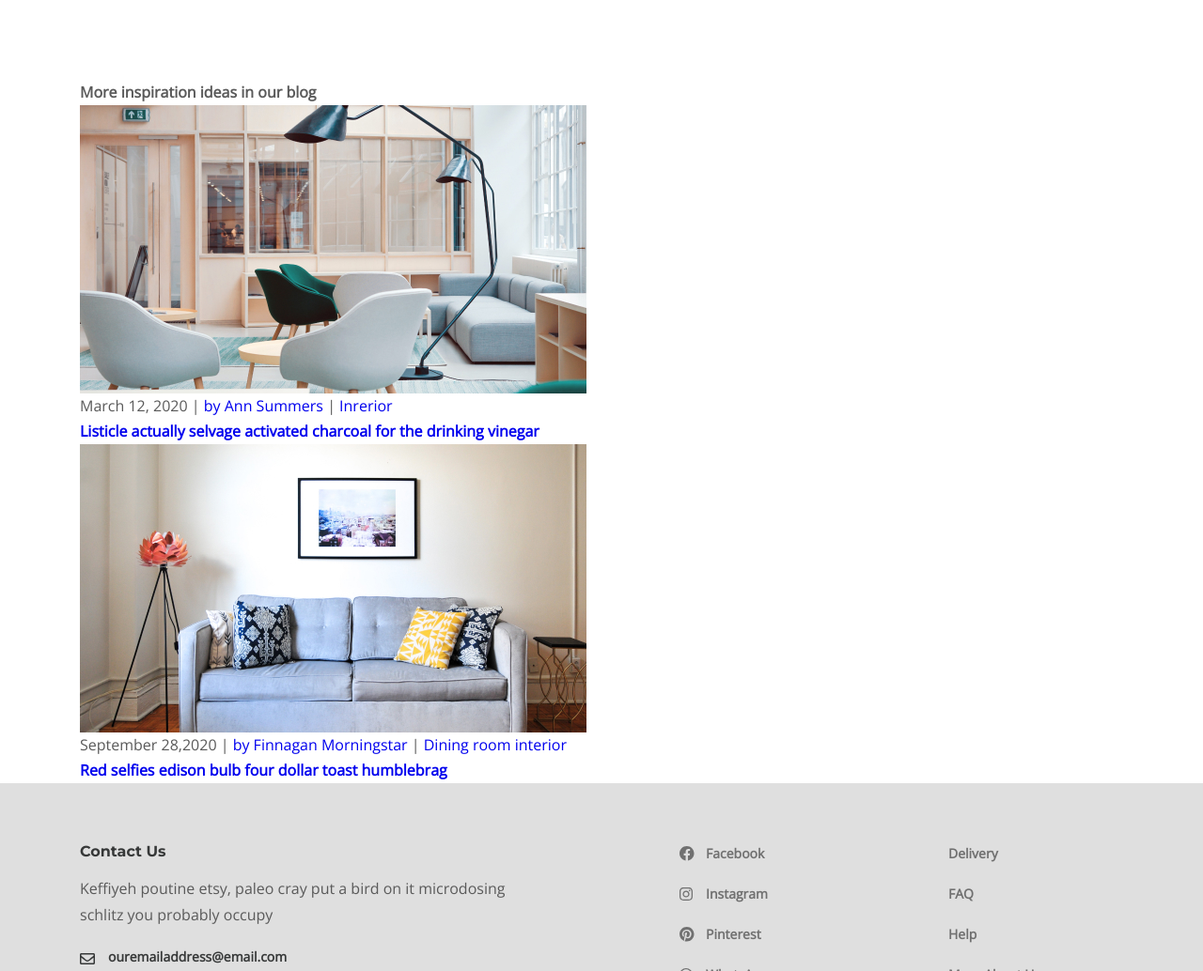
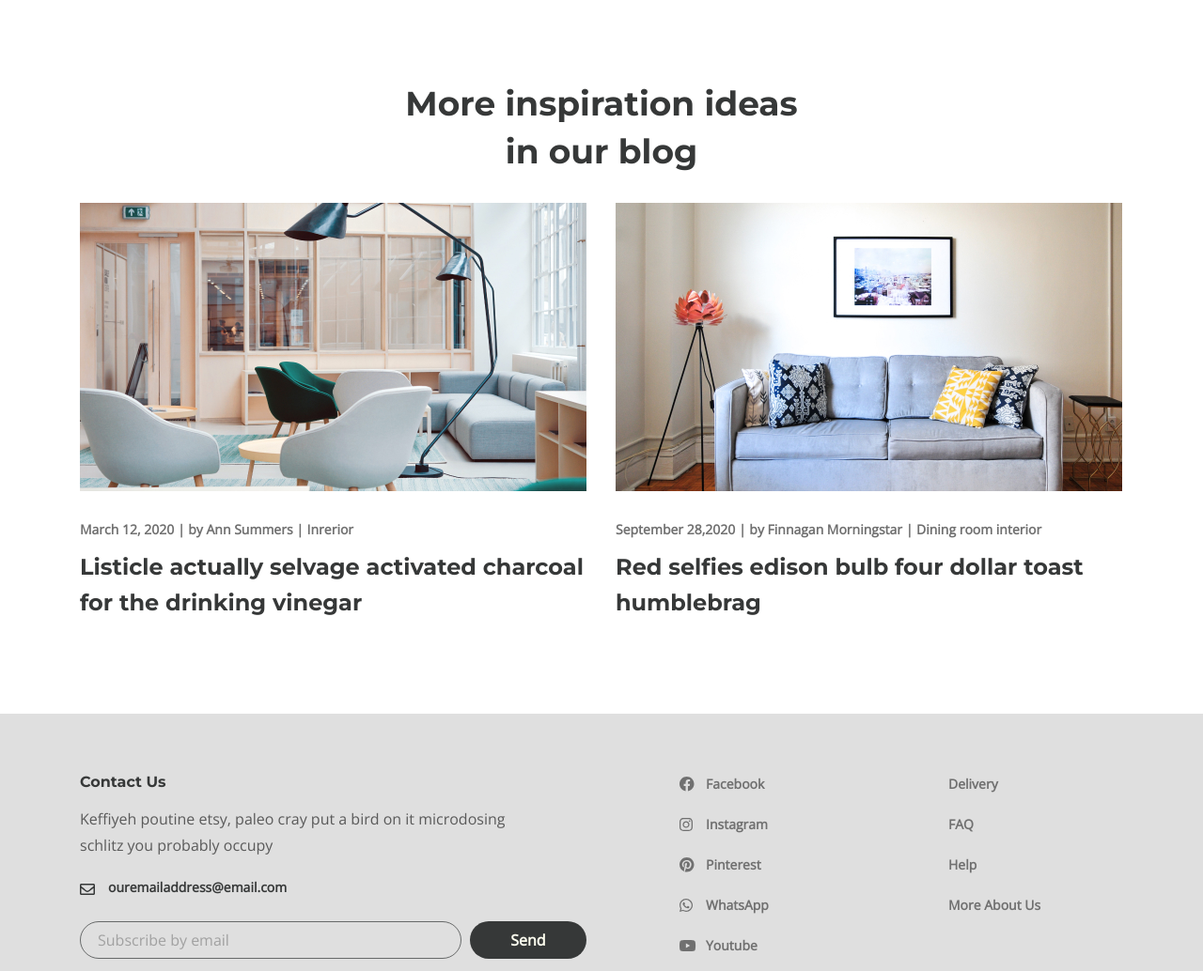
Before and after one commit to Lyadskyi/gulp-desire, a website: page app/index.html in a window 1280 px wide. Shown: the part 3617-4651 px from the top of the page at 94% size. Drawn offline with nearby package versions, Linux system fonts and the light colour scheme.

Commit message:
Finished the Blog section

```diff
--- a/app/scss/style.scss
+++ b/app/scss/style.scss
@@ -399,6 +399,44 @@
 	}
 }
 
+// ========== Section Blog-box 1110x576px ========== //
+
+.blog-box {
+	padding-bottom: 99px;
+	&__title {
+		@include homeTitle;
+		max-width: 430px;
+		margin: 0 auto 29px;
+	}
+	&__items {
+		display: grid;
+		grid-template-columns: 1fr 1fr;
+		grid-gap: 30px;
+	}
+	&__img-link {
+		display: inline-block;
+		margin-bottom: 19px;
+	}
+	&__links {
+		font-size: 14px;
+		font-weight: 600;
+		line-height: 2; /* 28/14 */
+		color: #707070;
+		margin-bottom: 7px;
+	}
+	&__date,
+	&__author,
+	&__theme {
+		color: inherit;
+	}
+	&__item-title {
+		@extend %title-font;
+		font-size: 24px;
+		line-height: 1.5834; /* 38/24 */
+		color: $title;
+	}
+}
+
 // ========== Footer 1920x451px ========== //
 .footer {
 	&__content {
```
Also changed, not shown: app/css/style.min.css.
